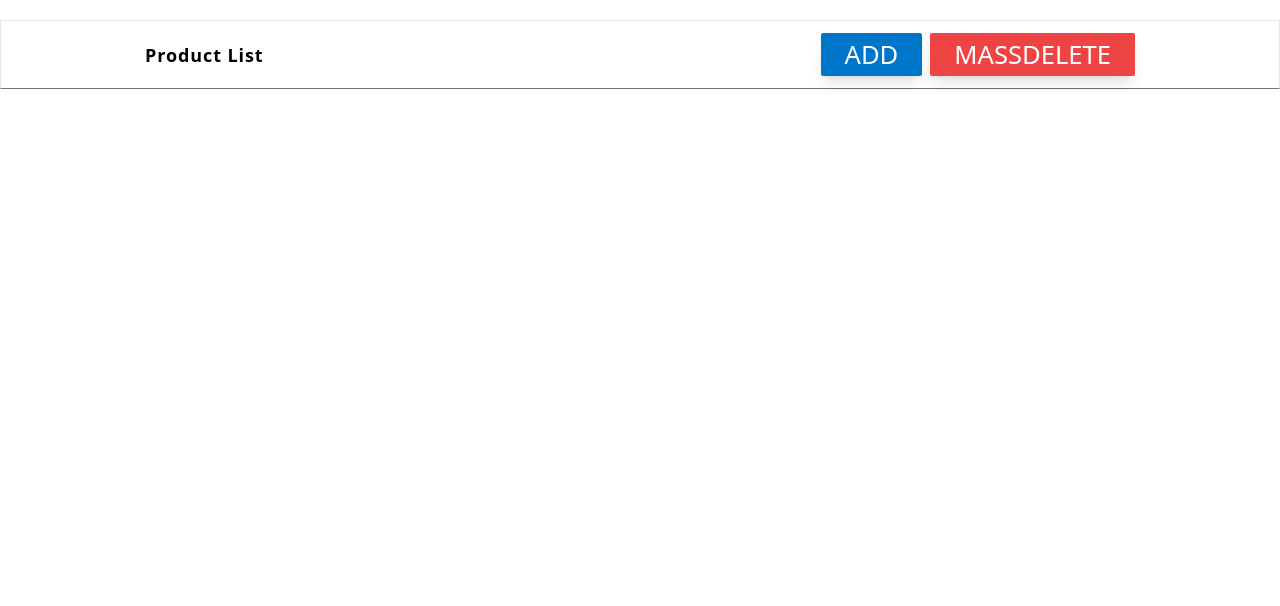
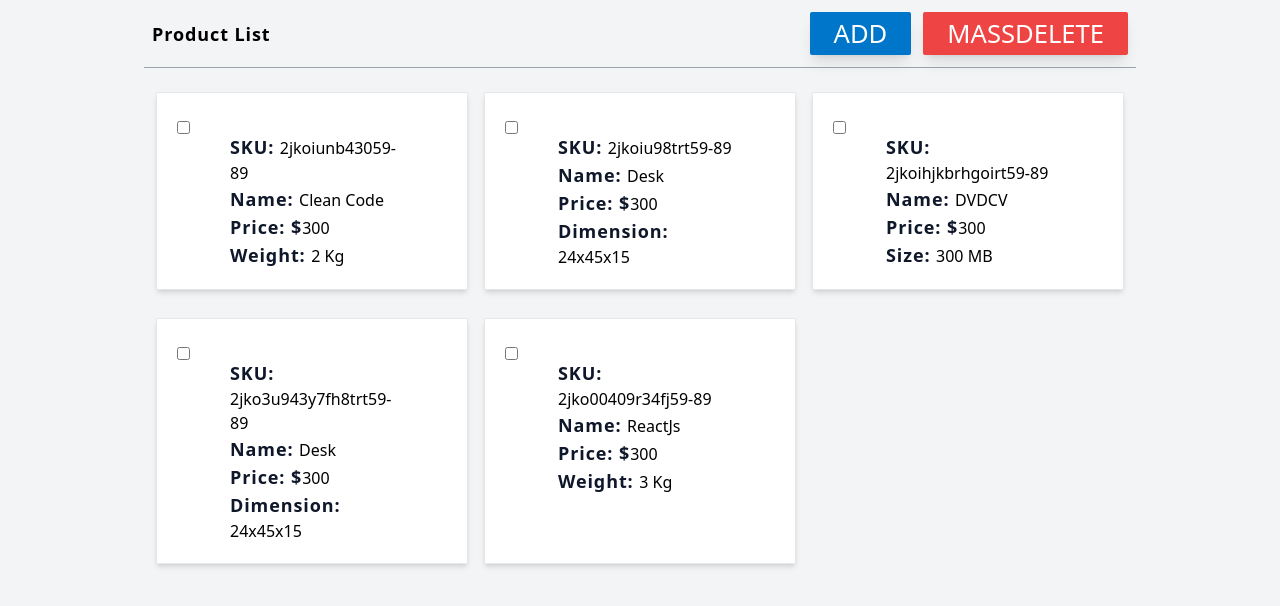
Before and after one commit to sammykirigha/product_client, a React (Create React App) app: page / in a window 1280 px wide. Shown: the top 606 px of the page. Built offline with nearby package versions, Linux system fonts and the light colour scheme.

Commit message:
added some more changes

```diff
--- a/src/common/Button.tsx
+++ b/src/common/Button.tsx
@@ -2,14 +2,15 @@ import React from 'react';
 import { useNavigate } from 'react-router-dom';
 import { ButtonHTMLAttributes } from './Interfaces';
 
-const Button:React.FC<ButtonHTMLAttributes> = ({ text, type, to = "", handleClick =() => {} }) => {
+const Button:React.FC<ButtonHTMLAttributes> = ({ text, type, id, to = "", handleClick =() => {} }) => {
   const navigate = useNavigate();
 
   return (
     <button
       type={type}
+      id={id}
       onClick={() => to === "" ? handleClick() : navigate(to)}
-      className={`btn-primary shadow-lg ${text === 'massdelete'? 'bg-red-500 hover:bg-red-700':' bg-[#0076CB] border-0 rounded-none hover:bg-[#0F46A7] '}`}
+      className={`btn-primary shadow-lg ${text === 'massdelete'? 'bg-red-500 hover:bg-red-600':' bg-[#0076CB] border-0 rounded-none hover:bg-[#0F46A7] '}`}
     >
       <span>{text}</span>
     </button>
--- /dev/null
+++ b/src/common/InputField.tsx
@@ -0,0 +1,28 @@
+
+import React from "react";
+import { InputFieldsProps } from "./Interfaces";
+
+const InputField: React.FC<InputFieldsProps> = ({ label, type, name, placeholder, left }) => {
+
+    return (
+        <div className=" mt-5 flex items-center  flex-row gap-x-4">
+            <label
+                className="text-lg  font-medium after:content-['*'] after:ml-0.5 after:text-red-500"
+                htmlFor={name}
+            >
+                {label}
+            </label>
+            <div className={`relative flex-1 !ml-${left}`}>
+                <input
+					type={type}
+					name={name}
+					placeholder={placeholder}
+                    className=" w-[300px] h-[40px] rounded-md  placeholder:italic outline outline-gray-200 placeholder:text-slate-300 placeholder:pl-1 focus:border-blue-500 focus:ring-blue-500 "
+                />
+
+            </div>
+        </div>
+    );
+};
+
+export default InputField;
--- a/src/common/Navbar.tsx
+++ b/src/common/Navbar.tsx
@@ -3,9 +3,9 @@ import React from 'react'
 const Navbar: React.FC<{ title: string, children:React.ReactNode }> = (props) => {
 
   return (
-	  <div className='custom-breakpoint-container flex items-center justify-between flex-col sm:flex-col md:flex-row mt-5 border border-b-gray-500 py-3'>
+	  <div className='custom-breakpoint-container !py-3 flex flex-col items-start sm:items-center md:flex-row md:items-center md:px-2 md:justify-between lg:items-center  border-b border-gray-400 '>
 		  <span className='text-lg text-[2rem] font-bold tracking-wider'>{props.title}</span>
-		  <div className='flex gap-[5rem] flex-col sm:flex-col md:flex-row sm:gap-2 '>
+		  <div className='flex mt-5 md:mt-0 gap-3'>
 			  {props.children}
 		  </div>
 	</div>
--- a/src/pages/productAdd/compoents/ProductAdd.tsx
+++ b/src/pages/productAdd/compoents/ProductAdd.tsx
@@ -1,23 +1,79 @@
-import React from 'react'
+import React, { useState } from 'react'
 import {useNavigate} from "react-router-dom"
 import Button from '../../../common/Button';
+import InputField from '../../../common/InputField';
 import Navbar from '../../../common/Navbar';
 
-const ProductAdd = () => {
+const ProductAdd: React.FC = () => {
   const navigate = useNavigate()
+  const [selectedValue, setSelectedValue] = React.useState("")
+  const [state, setState] = useState({
+    name: "",
+    price: "",
+    sku: "",
+    weight: "",
+    size: "",
+    width: 0,
+    length: 0,
+    height: 0
+  })
 
 
   const saveProductHandler = () => {
       console.log("saving the product");
       navigate("/")
+  }
 
+  const handleChange = (event: React.ChangeEvent<HTMLSelectElement> ) => {
+    //  console.log(event.target.value);
+     setSelectedValue(event.target.value)
   }
+
+  console.log(selectedValue);
+
+
   return (
-    <div>
+    <div className='custom-breakpoint-container'>
       <Navbar title='Product Add' >
          <Button text='Save' type="button"  handleClick={saveProductHandler}  />
 			   <Button text='Cancel' type="button" to='/'  />
       </Navbar>
+      <div id='product_form' className='flex flex-col'>
+       <InputField label='SKU' type='text' name='SKU' placeholder='Enter SKU' left={5} />
+       <InputField label='Name' type='text' name='name' placeholder='Enter Name' left={7} />
+       <InputField label='Price ($)' type='text' name='price' placeholder='Enter Price'  left={6}/>
+      </div>
+      <div className='mt-10 flex gap-5' id='productType'>
+        <span> Type Switcher</span>
+        <select className='outline' onChange={handleChange}>
+          <option className='' >Select Type</option>
+          <option className='' id='DVD' value="DVD" >DVD</option>
+          <option className='' id='Furniture' value="Furniture">Funiture</option>
+          <option className='' id='Book' value="Book">Book</option>
+        </select>
+      </div>
+      <div>
+        {selectedValue === "Book" ? (
+          <div className='flex flex-col '>
+            <InputField label='Weight (KG)' type='number' name='weight' left={6} />
+            <span className='text-slate-900 font-bold text-lg mt-5'>Please, provide weight in Kg</span>
+          </div>
+
+        ) : selectedValue === "Furniture" ? (
+            <div className='flex flex-col'>
+              <InputField label='Height (CM)' type='number' name='height' left={6} />
+              <InputField label='Width (CM)' type='number' name='width' left={6} />
+              <InputField label='Length (CM)' type='number' name='length' left={6} />
+              <span className='text-slate-900 font-bold text-lg mt-5'>Please, provide dimension in HxWxL </span>
+            </div>
+
+          ) : selectedValue === "DVD" ? (
+              <div className='flex flex-col'>
+                <InputField label='Size (MB)' type='number' name='size' left={6} />
+                <span className='text-slate-900 font-bold text-lg mt-5'>Please, provide disc space in MB</span>
+              </div>
+        ): null}
+      </div>
   </div>
   )
 }
--- a/src/pages/productList/Model.ts
+++ /dev/null
@@ -1,6 +0,0 @@
-export interface ProductList {
-	SKU: string;
-	name: string;
-	size: string;
-	price: number
-}
--- a/src/pages/productList/components/ProductCard.tsx
+++ b/src/pages/productList/components/ProductCard.tsx
@@ -1,8 +1,49 @@
 import React from 'react'
+import { ProductProps } from '../../../common/Interfaces'
 
-const ProductCard = () => {
+ const ProductCard: React.FC<ProductProps> = ({ product, id, handleChange, isChecked}) => {
+
+
+
   return (
-	<div>ProductCard</div>
+      <div className='flex items-start mt-3 shadow-md bg-white border border-gray-200 px-5 py-5 '>
+        <input className='delete-checkbox mt-2' type="checkbox" onChange={handleChange} checked={isChecked} id={id} value={product.SKU} />
+        <div className='flex items-start px-10 pt-5'>
+          <ul className=''>
+            <li>
+              <span className='text-slate-900 text-lg tracking-wider font-semibold'>SKU: </span>
+              <span>{product.SKU}</span>
+            </li>
+            <li>
+              <span className='text-slate-900 text-lg tracking-wider font-semibold'>Name: </span>
+              <span>{product.name}</span>
+            </li>
+            <li>
+              <span className='text-slate-900 text-lg tracking-wider font-semibold'>Price: $</span>
+              <span>{product.price}</span>
+            </li>
+            {product.size && (
+              <li>
+                <span className='text-slate-900 text-lg tracking-wider font-semibold'>Size: </span>
+                <span>{product.size}</span>
+              </li>
+            )}
+            {product.weight && (
+              <li>
+                <span className='text-slate-900 text-lg tracking-wider font-semibold'>Weight: </span>
+                <span>{product.weight}</span>
+              </li>
+            )}
+            {product.dimension && (
+              <li>
+                <span className='text-slate-900 text-lg tracking-wider font-semibold'>Dimension: </span>
+                <span>{product.dimension}</span>
+              </li>
+            )}
+
+          </ul>
+        </div>
+      </div>
   )
 }
 
--- a/src/pages/productList/components/ProductList.tsx
+++ b/src/pages/productList/components/ProductList.tsx
@@ -1,15 +1,70 @@
-import React from 'react'
+import React, { useEffect, useState } from 'react'
 import Button from '../../../common/Button'
+import { Product } from '../../../common/Interfaces'
 import Navbar from '../../../common/Navbar'
+import ProductCard from './ProductCard'
+
+ const productList = [
+    {
+      SKU: "2jkoiunb43059-89",
+      name: "Clean Code",
+      price: 300,
+      weight: "2 Kg"
+    },
+     {
+      SKU: "2jkoiu98trt59-89",
+      name: "Desk",
+      price: 300,
+      dimension: "24x45x15"
+    },
+      {
+      SKU: "2jkoihjkbrhgoirt59-89",
+      name: "DVDCV",
+      price: 300,
+      size: "300 MB"
+    },
+       {
+      SKU: "2jko3u943y7fh8trt59-89",
+      name: "Desk",
+      price: 300,
+      dimension: "24x45x15"
+    },
+        {
+      SKU: "2jko00409r34fj59-89",
+      name: "ReactJs",
+      price: 300,
+      weight: "3 Kg"
+    }
+  ]
 
 const ProductList = () => {
+  const [products, setProducts] = useState<Product[]>([])
+  const [ischeckedState, setIsCheckedState] = useState<boolean[]>(
+    new Array(products.length).fill(true)
+  )
+
+  const handleChange = (event: React.ChangeEvent<HTMLInputElement> ) => {
+
+  }
+
+
+  useEffect(() => {
+    setProducts(productList )
+  },[])
+
   return (
-    <div>
+    <div className='bg-gray-100 custom-breakpoint-container h-screen'>
       <Navbar title='Product List' >
          <Button text='add' type="button" to='/add-product'  />
-			  <Button text='massdelete' type="button" to=''  />
+			  <Button id='#delete-product-btn' text='massdelete' type="button" to=''  />
       </Navbar>
-      <div></div>
+      <div className='grid grid-cols-1 sm:grid-cols-1 md:grid-cols-2 lg:grid-cols-2 xl:grid-cols-3 mt-3 px-3 gap-4'>
+        {products?.map((product) => {
+          return (
+          <ProductCard product={product} key={product.SKU} handleChange={handleChange} id={product.SKU}  />
+          )
+        })}
+      </div>
   </div>
   )
 }
```
Also changed, not shown: src/common/Interfaces.ts (+27 -1 lines), 1 other file (tests, documents, lock files or other folders).
